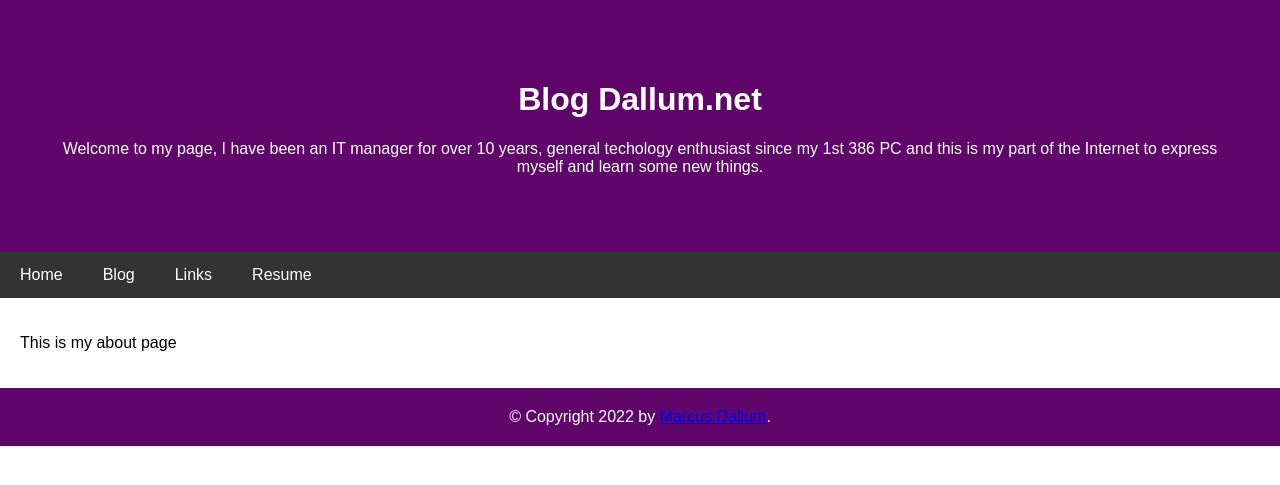
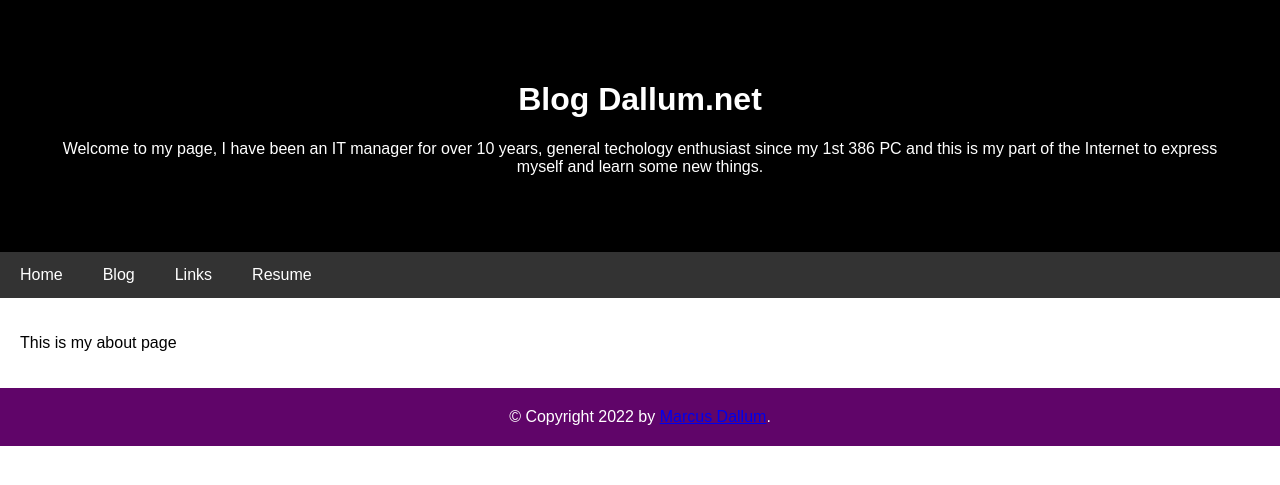
Before and after one commit to marcusdallum/website, a Flask app: page / in a window 1280 px wide. Shown: the top 485 px of the page. Run offline with Flask 2, Linux system fonts and the light colour scheme.

Commit message:
Update style.css

```diff
--- a/static/style.css
+++ b/static/style.css
@@ -12,7 +12,7 @@ body {
 .header {
   padding: 60px;
   text-align: center;
-  background: #600569;
+  background: black;
   color: white;
 }
 
```
